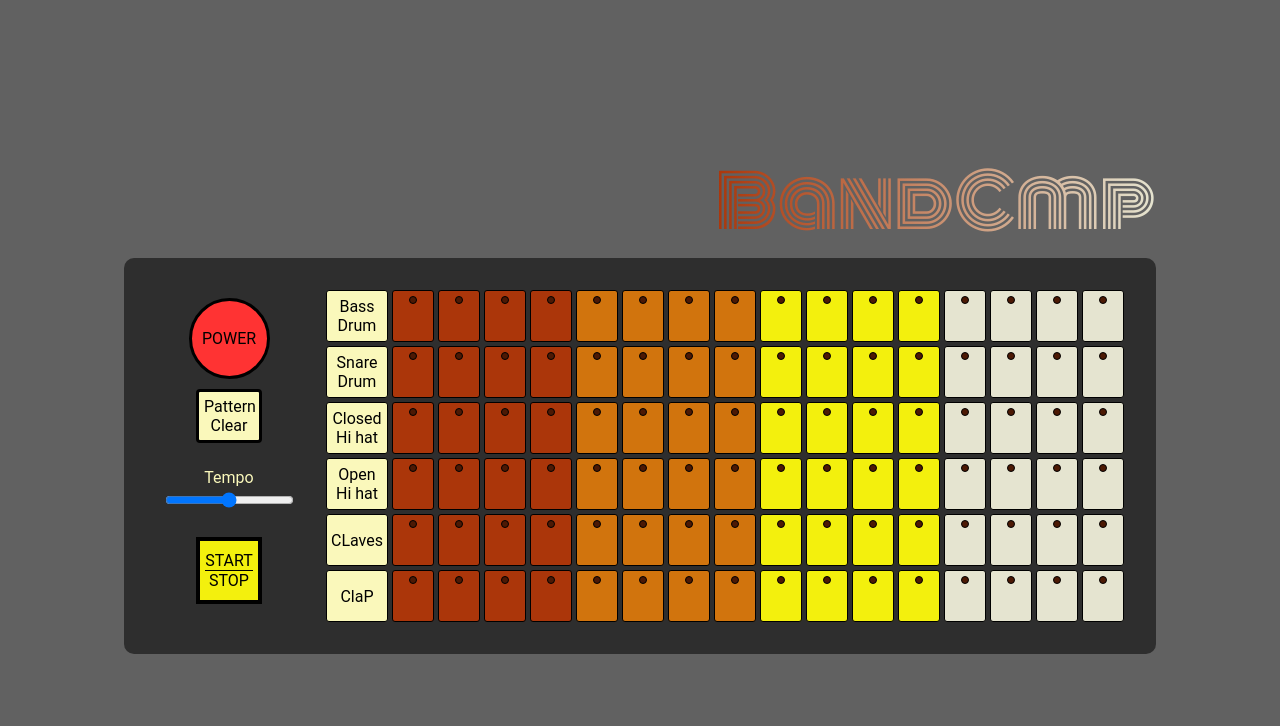
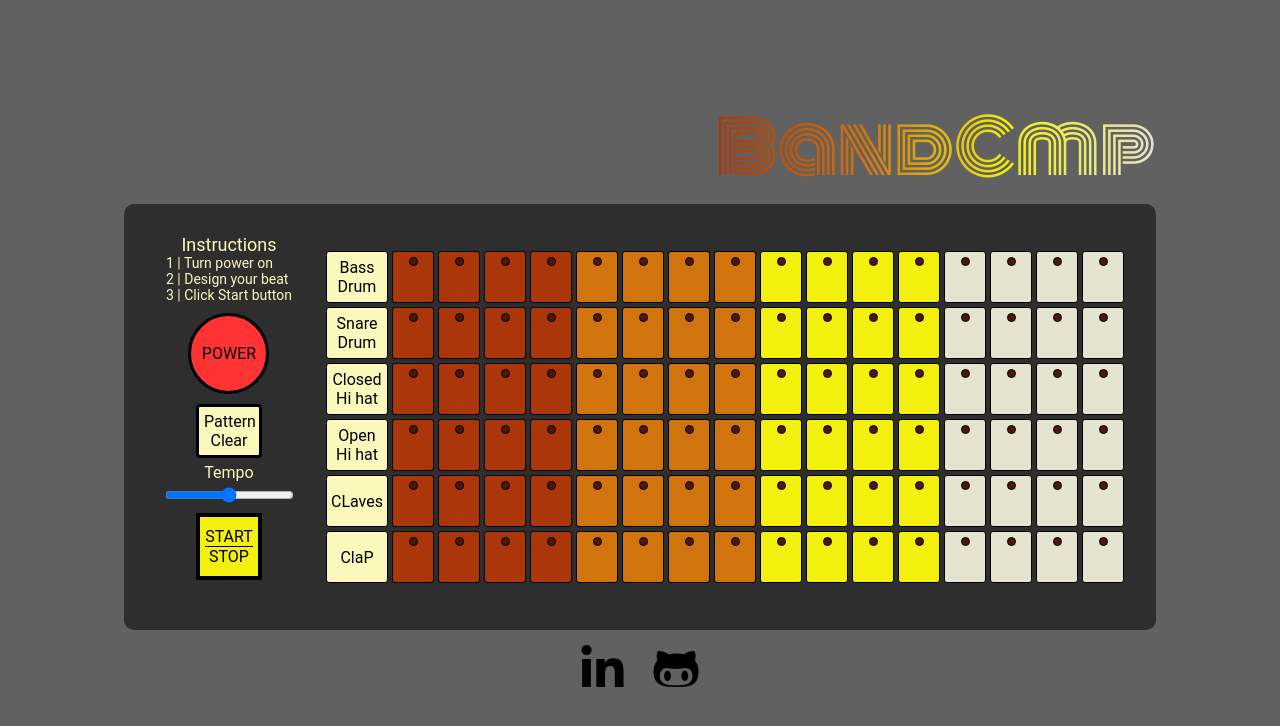
Before and after one commit to ccomings/bandcmp, a website built with webpack: page index.html in a window 1280 px wide. Built offline with nearby package versions, Linux system fonts and the light colour scheme.

Commit message:
add links

```diff
--- a/css/bandcmp.css
+++ b/css/bandcmp.css
@@ -129,10 +129,29 @@
   margin: 2px;
   display: flex;
   justify-content: center;
-  /*background-color: #ABABAB;*/
   padding: 5px;
   border-radius: 3px;
+}
 
+h3 {
+  font-size: 18px;
+  color: #faf8bb;
+  text-align: center;
+}
+
+p {
+  font-size: 14px;
+  color: #faf8bb;
+}
+
+i {
+  padding: 5px;
+  margin: 10px;
+}
+
+i:hover {
+  background-color: #faf8bb;
+  border-radius: 5px;
 }
 
 .page {
@@ -140,10 +159,21 @@
   flex-direction: column;
 }
 
+.header {
+  display: flex;
+  justify-content: flex-end;
+}
+
+.instructions {
+  display: flex;
+  flex-direction: column;
+  justify-content: center;
+}
+
 .title {
   font-size: 72px;
   font-family: 'Monoton', cursive;
-  background: -webkit-linear-gradient(left, #ab360a, #e5e4d0);
+  background: -webkit-linear-gradient(left, #ab360a, #d1740d, #f3f00d, #e5e4d0);
   -webkit-background-clip: text;
   -webkit-text-fill-color: transparent;
   align-self: flex-end;
@@ -180,6 +210,12 @@
   padding: 10px;
 }
 
+.icons {
+  display: flex;
+  flex-direction: row;
+  justify-content: center;
+}
+
 .active {
   background-color: #9E9E9E;
   opacity: .3;
@@ -209,8 +245,8 @@
 
 .led {
   border-radius: 50%;
-  width: 6px;
-  height: 6px;
+  width: 7px;
+  height: 7px;
   background-color: #4C1904;
   border: 1px solid black;
 }
@@ -264,7 +300,7 @@
   display: flex;
   flex-direction: column;
   align-items: center;
-  font
+  padding: 5px 0;
 }
 
 .bpm {
--- a/index.html
+++ b/index.html
@@ -6,15 +6,22 @@
     <link rel='stylesheet' type='text/css' href='./css/bandcmp.css'>
     <link href="https://fonts.googleapis.com/css?family=Monoton" rel="stylesheet">
     <script src="https://ajax.googleapis.com/ajax/libs/jquery/2.2.4/jquery.min.js"></script>
+    <script src="https://use.fontawesome.com/e249f12080.js"></script>
     <script type="text/javascript" src="./lib/js/bundle.js"></script>
   </head>
 
   <body>
     <div class='page'>
-      <h1 class='title'>BandCmp</h1>
+      <div class='header'>
+        <h1 class='title'>BandCmp</h1>
+      </div>
       <div class='full_board'>
         <div class='buttons'>
           <div class='top-buttons'>
+            <div class='instructions'>
+              <h3>Instructions</h3>
+              <p>1 | Turn power on<br>2 | Design your beat<br>3 | Click Start button</p>
+            </div>
             <button type='button' id='power' class="power">POWER</button>
             <button type='button' class="reset">Pattern Clear</button>
           </div>
@@ -32,6 +39,14 @@
           <div class="drummachine"></div>
         </div>
       </div>
+      <div class='icons'>
+        <a href="https://www.linkedin.com/in/christopher-comings-3991a968/">
+          <i class="fa fa-linkedin fa-3x" aria-hidden="true"></i>
+        </a>
+        <a href="https://github.com/ccomings">
+          <i class="fa fa-github-alt fa-3x" aria-hidden="true"></i>
+        </a>
+      </div>
 
       <div class='sounds'>
         <audio id="BD" class='BD' src='./assets/BD.wav' type='audio/wav'></audio>
```
